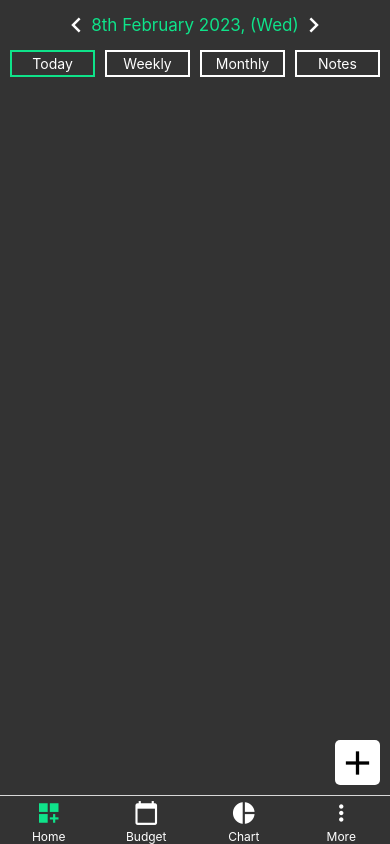
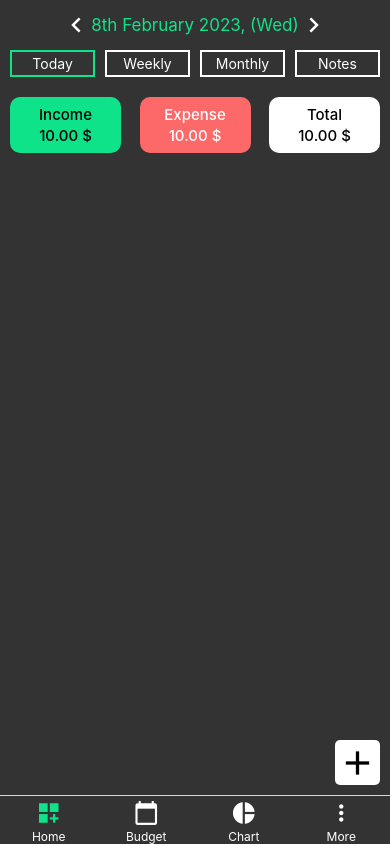
Before and after one commit to abuhoryrapranto/mFinance, a React Native app: screen /Home in a window 390 px wide. Built offline with nearby package versions, Linux system fonts and the light colour scheme.

Commit message:
HomeScreen

```diff
--- a/components/HomeScreen.tsx
+++ b/components/HomeScreen.tsx
@@ -41,6 +41,21 @@ function HomeScreen({navigation}: {navigation: any}) {
             <Text onPress={() => setBorderColor(2)} style={[styles.section1_1, {borderColor: borderColor == 2 ? '#0FE38A' : 'white'}]}>Weekly</Text>
             <Text onPress={() => setBorderColor(3)} style={[styles.section1_1, {borderColor: borderColor == 3 ? '#0FE38A' : 'white'}]}>Monthly</Text>
             <Text onPress={() => navigation.navigate('Note')} style={[styles.section1_1, {borderColor: 'white'}]}>Notes</Text>
+          </View>
+
+          <View style={styles.section2}>
+            <View style={[styles.section2_1, {backgroundColor: '#0FE38A', borderColor: '#0FE38A'}]}>
+                <Text style={styles.section2_1_1}>Income</Text>
+                <Text style={styles.section2_1_1}>10.00 $</Text>
+            </View>
+            <View style={[styles.section2_1, {backgroundColor: '#FD6868', borderColor: '#FD6868'}]}>
+                <Text style={[styles.section2_1_1, {color: 'white'}]}>Expense</Text>
+                <Text style={[styles.section2_1_1, {color: 'white'}]}>10.00 $</Text>
+            </View>
+            <View style={[styles.section2_1, {backgroundColor: '#FFFFFF', borderColor: '#FFFFFF'}]}>
+                <Text style={styles.section2_1_1}>Total</Text>
+                <Text style={styles.section2_1_1}>10.00 $</Text>
+            </View>
           </View>
 
           <TouchableOpacity style={styles.fab} activeOpacity={0.8} onPress={() => navigation.navigate('Add')}>
@@ -88,6 +103,30 @@ const styles = StyleSheet.create({
     color: 'white',
   },
 
+  section2: {
+    flexDirection: 'row',
+    flexWrap: 'wrap',
+    justifyContent: "space-between",
+    marginLeft: 10,
+    marginRight: 10,
+    marginTop: 20,
+  },
+
+  section2_1: {
+    width: '30%',
+    borderWidth: 2,
+    borderStyle: 'solid',
+    borderRadius: 10,
+    padding: 5
+  },
+
+  section2_1_1: {
+    padding: 1,
+    textAlign: 'center',
+    fontSize: 15,
+    fontWeight: '500'
+  },
+
   fab: {
     flex: 1,
     justifyContent:'center',
```
